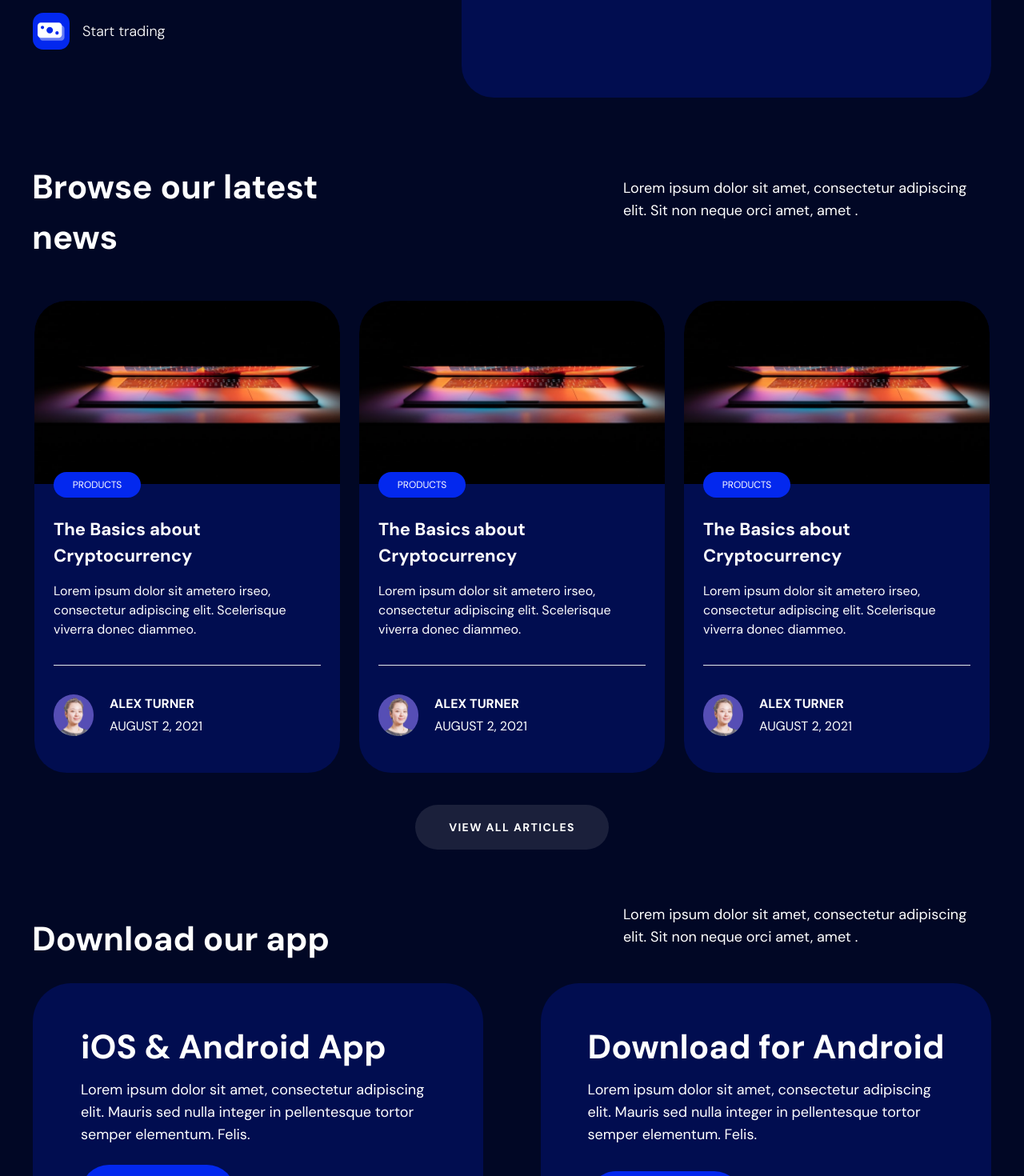
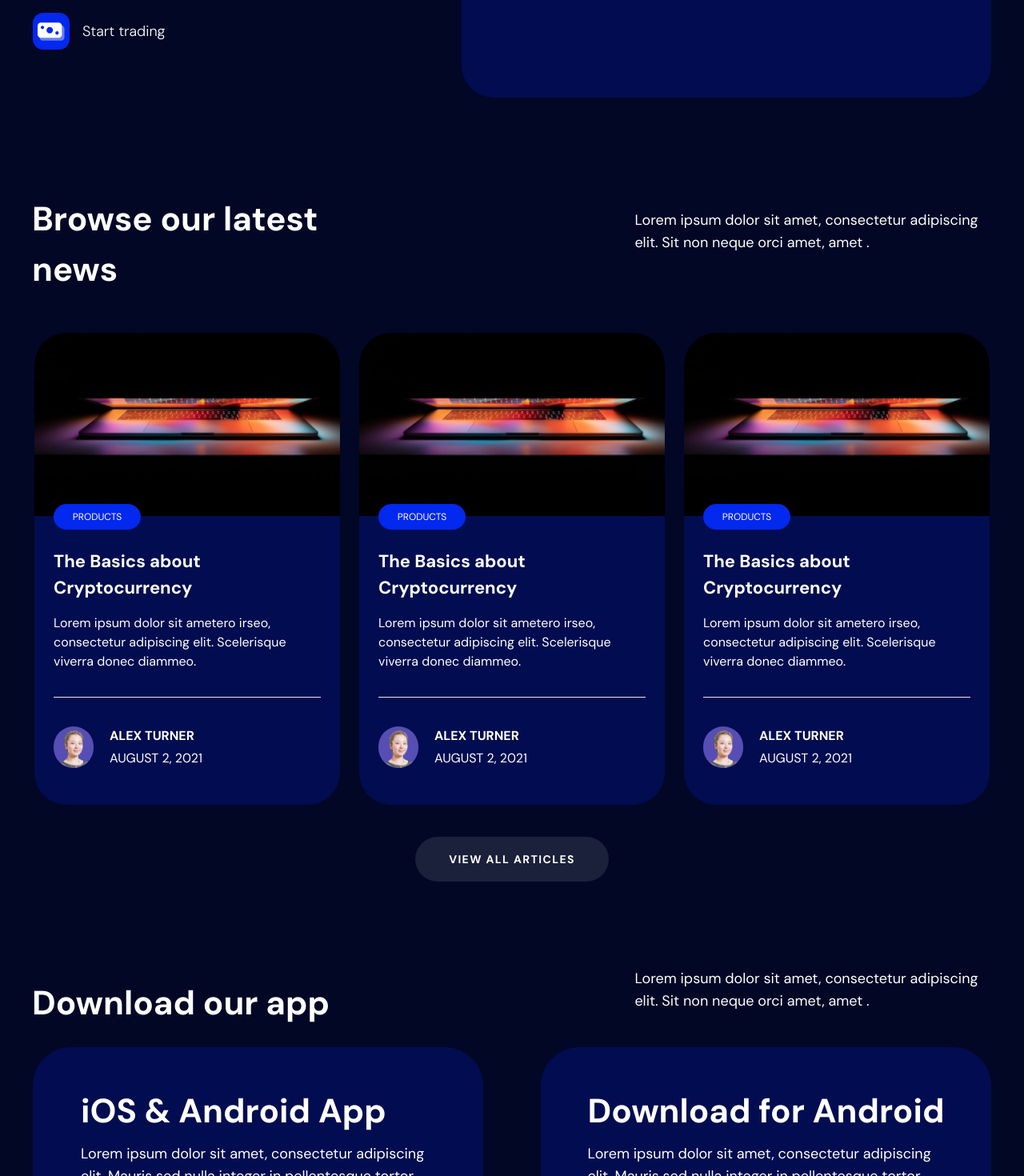
Before and after one commit to juliuscaezarff/Finance-Flow, a Next.js app: page / in a window 1280 px wide. Shown: the part 4300-5770 px from the top of the page at 80% size. Built offline with nearby package versions, Linux system fonts and the light colour scheme.

Commit message:
feat: corrigindo os textos no componente

```diff
--- a/src/components/Organisms/HomeBlogSection/index.tsx
+++ b/src/components/Organisms/HomeBlogSection/index.tsx
@@ -4,7 +4,7 @@
 export const HomeBlogSection = () => {
   return (
     <section className="container">
-      <div className="flex flex-col lg:flex-row lg:items-center lg:justify-between">
+      <div  className="flex flex-col lg:flex-row lg:items-center lg:justify-center lg:gap-[300px] mt-10">
         <h2 className="font-sans text-[28px] lg:text-[42px] font-bold w-[300px] lg:w-[468px] mt-20">
           Browse our latest news
         </h2>
--- a/src/components/Organisms/HomeDownloadSection/index.tsx
+++ b/src/components/Organisms/HomeDownloadSection/index.tsx
@@ -6,7 +6,7 @@
 export const DownloadSection = () => {
   return (
     <section className="container ">
-      <div className="flex flex-col lg:flex-row lg:items-center lg:justify-between">
+      <div className="flex flex-col lg:flex-row lg:items-center lg:justify-center lg:gap-[300px] mt-10">
         <h2 className="font-sans text-[28px] lg:text-[42px] font-bold w-[300px] lg:w-[468px] mt-20">
         Download our app
         </h2>
```
